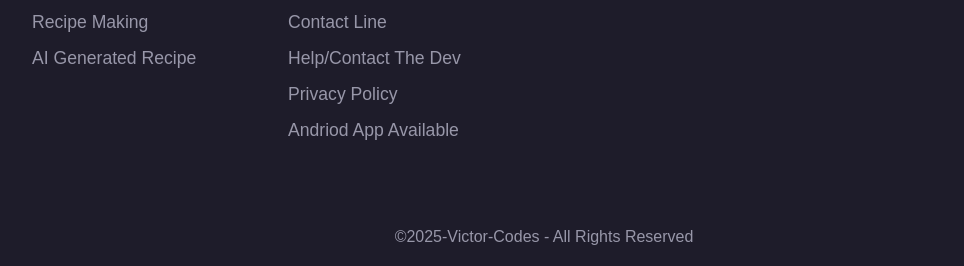
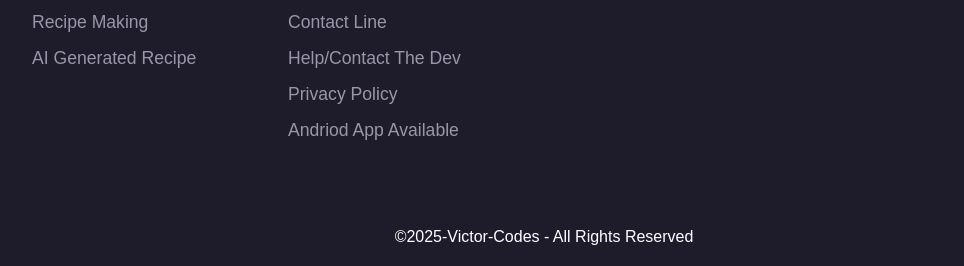
Before and after one commit to VictorTheDev1/GoFood, a website: page Go Food/website/website.html in a window 1280 px wide. Shown: the part 2232-2498 px from the top of the page, without its empty margins (96-1060 px from the left). Drawn offline with nearby package versions, Linux system fonts and the light colour scheme.

Commit message:
Add files via upload

```diff
--- a/Go Food/website/website.css
+++ b/Go Food/website/website.css
@@ -409,7 +409,7 @@ margin-top: 30px;
 .cop{
     text-align: center;
     font-size: 1.0rem;
-    color: #9897a9;
+    color: #fff;
     font-family: sans-serif;
     margin-top: 70px;
     margin-bottom: 20px;
```
